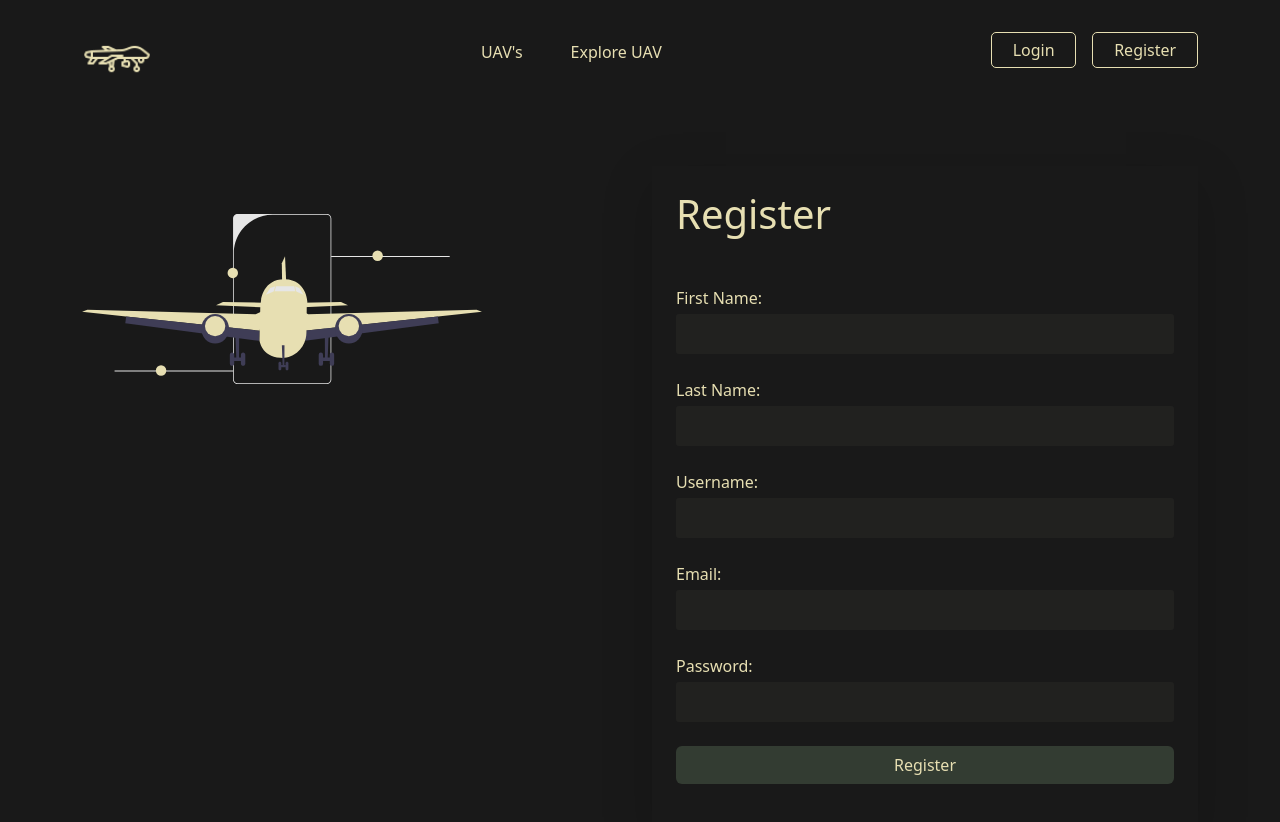
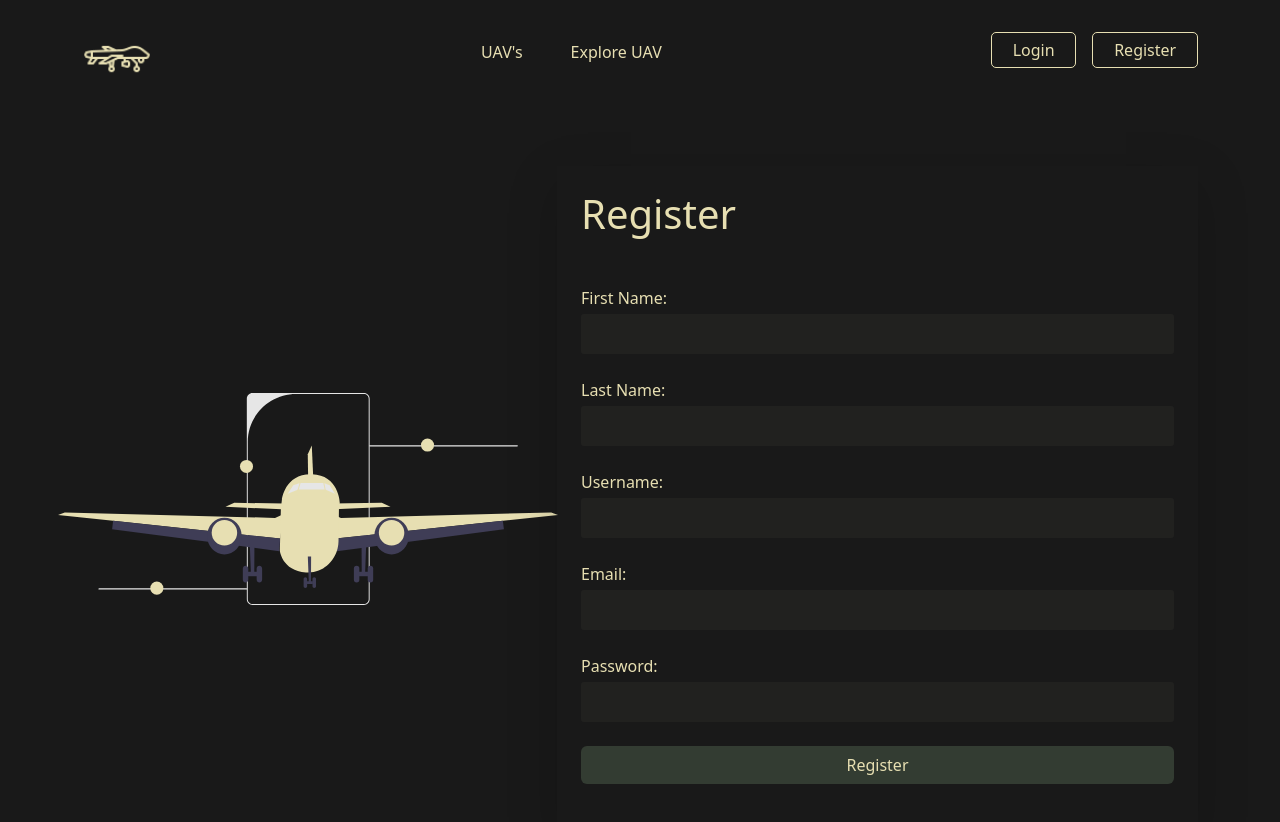
Before and after one commit to bzceval/django-UAV-app-api, a React (Create React App) app in the folder frontend/: page /register in a window 1280 px wide. Shown: the top 822 px of the page. Built offline with nearby package versions, Linux system fonts and the light colour scheme.

Commit message:
UPDATE: register design

```diff
--- a/frontend/src/pages/Register.jsx
+++ b/frontend/src/pages/Register.jsx
@@ -25,12 +25,11 @@ const Register = () => {
   return (
     <div className="container my-5">
       <div className="row">
-        <div className="col-12 col-md-6 ">
+        <div className="col-12 col-md-5 d-flex justify-content-center align-items-center">
           <img
             src={RegisterImg}
             alt="UVA Register"
-            width={400}
-            className="mt-5"
+            width={500}
           />
         </div>
         <Formik
@@ -50,8 +49,8 @@ const Register = () => {
           }}
         >
           {({ values, handleChange, errors, touched, handleBlur }) => (
-            <div className="col-12 col-md-6">
-              <div className="shadow-lg p-4">
+            <div className="col-12 col-md-7 d-flex justify-content-center align-items-center">
+              <div className="shadow-lg w-100 p-4">
                 <h1 className="fs-1 display-1 mb-5">Register</h1>
                 <Form>
                   <div className="mb-4">
```
Also changed, not shown: 1 other file (tests, documents, lock files or other folders).
